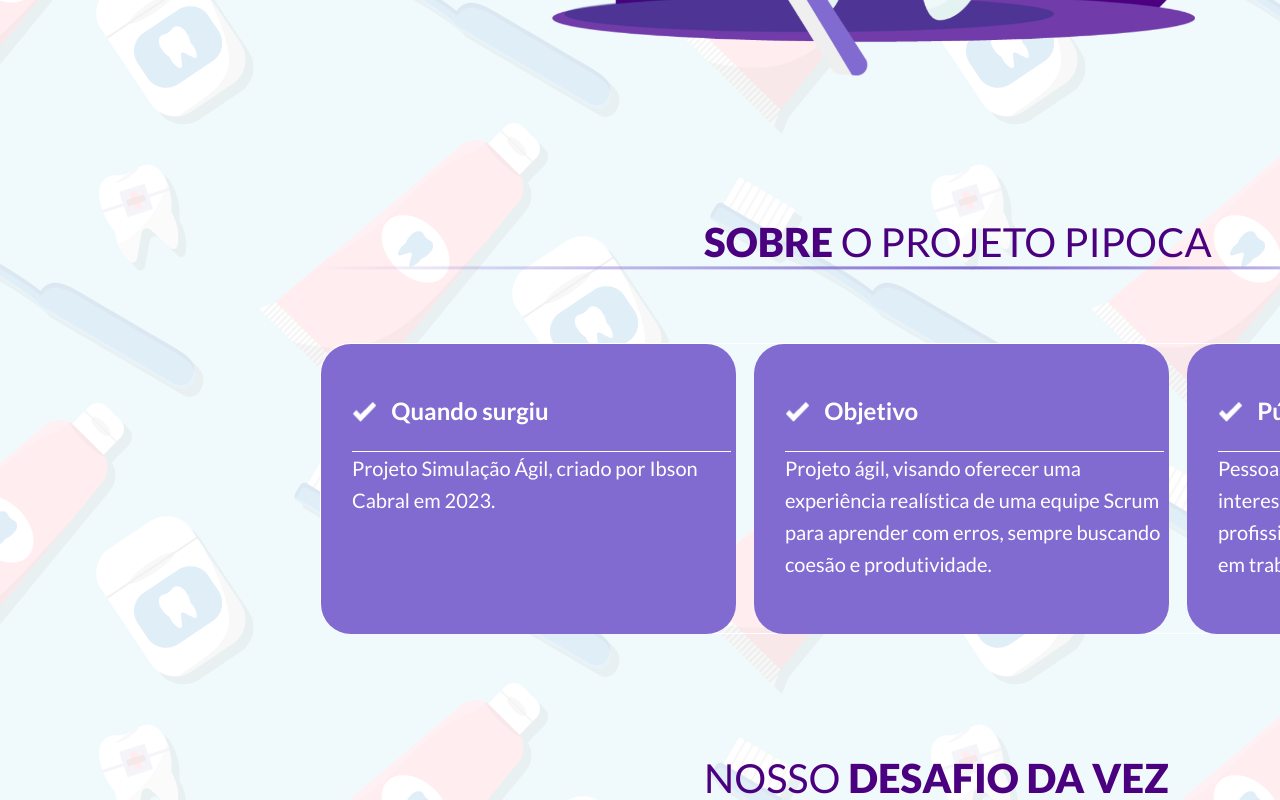
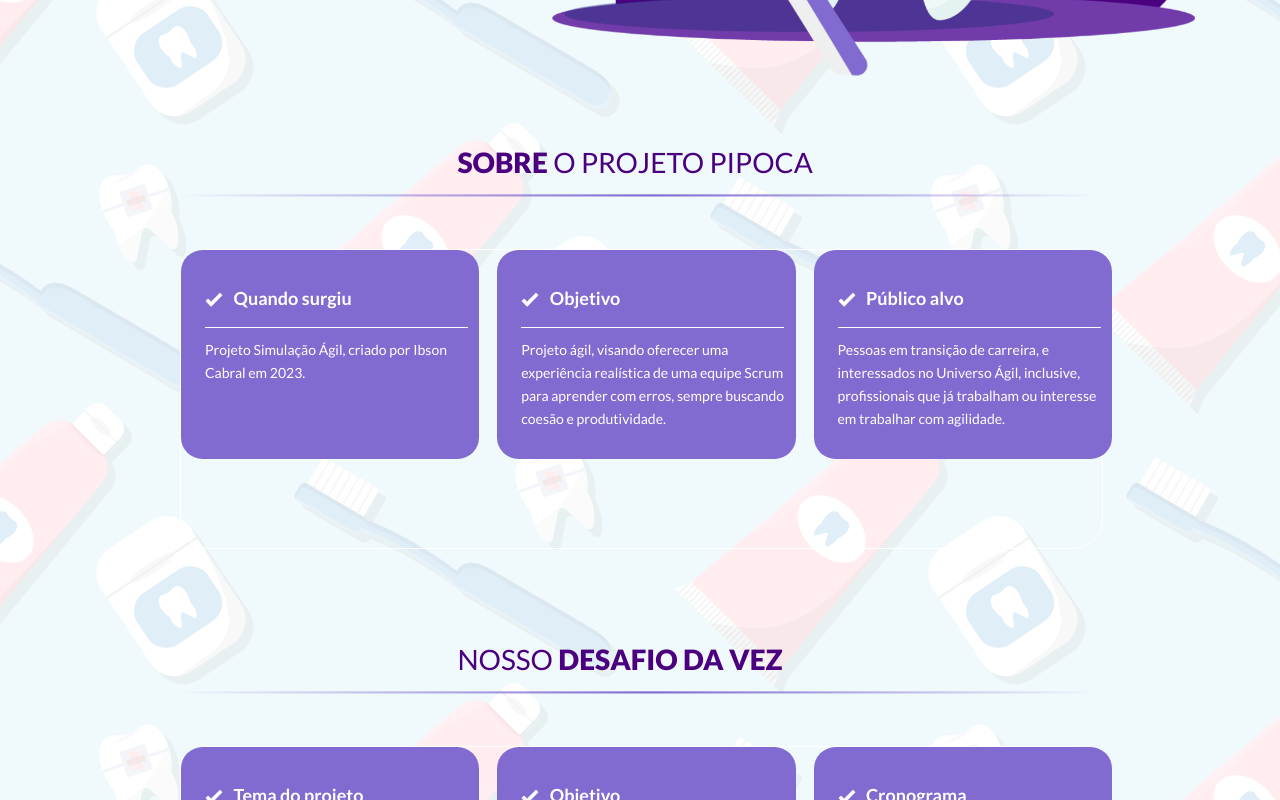
Before and after one commit to squadroxo/squad-roxo-pastel, a React (Vite) app: page / in a window 1280 px wide. Shown: the part 720-1520 px from the top of the page. Built offline with nearby package versions, Linux system fonts and the light colour scheme.

Commit message:
feat: Init sobre nos

```diff
--- a/src/components/Card/Card.module.scss
+++ b/src/components/Card/Card.module.scss
@@ -51,6 +51,44 @@
 
 
 }
+@media screen and  (min-width: 1280px) and (max-width: 1366px){
+    .card{
+        width: 298.25px;
+        height: 208.42px;
+        top: 92.25px;
+        border-radius: 21.56px;
+        padding: 38px 24px 38px 24px;
+    }
+    .tituloCard{
+        gap:10.38px;
+        display: flex;
+        align-items: center;
+        margin-bottom: 16.81px;
+    }
+    .tituloCard img{
+        width: 18.17px;
+        height: 14.89px;
+        top: 4.68px;
+
+    }
+    .tituloCard .tituloTexto{
+        width: 139.73px;
+        height: 22px;
+        //top: 130.34px;
+        left: 364.9px;
+        font-size: 18px;
+        line-height: 21.6px;
+
+    }
+    .card p{
+        top:177.05px;
+        font-size: 14px;
+        line-height: 23px;
+        text-align: left;
+        width: 263.03px;
+        padding-top: 10px;
+    }
+}
 /*
 @media screen and (min-width: 320px) and (max-width: 360px){
     .card {
--- a/src/components/CardRow/CardRow.module.scss
+++ b/src/components/CardRow/CardRow.module.scss
@@ -24,6 +24,30 @@
 .linha{
     margin-bottom: 70px;
     margin-left: 318px;
+}
+
+@media screen and  (min-width: 1280px) and (max-width: 1366px){
+    .cards{
+        width: 922.79px;
+        height: 299.23px;
+
+        margin: 0px 177.21px 86.24px 180px;
+
+    }
+    .tituloRow{
+        font-size: 28px;
+        left: 33.6px;
+        margin:0  464.69px 0 457.41px;
+
+    }
+    .linha{
+        width: 922.79px;
+        top: 42px;
+        left: 3px;
+        margin: 8px 173px 49.59px 176.49px;
+
+
+    }
 }
 /*
 @media screen and (min-width: 320px) and (max-width: 360px){
```
